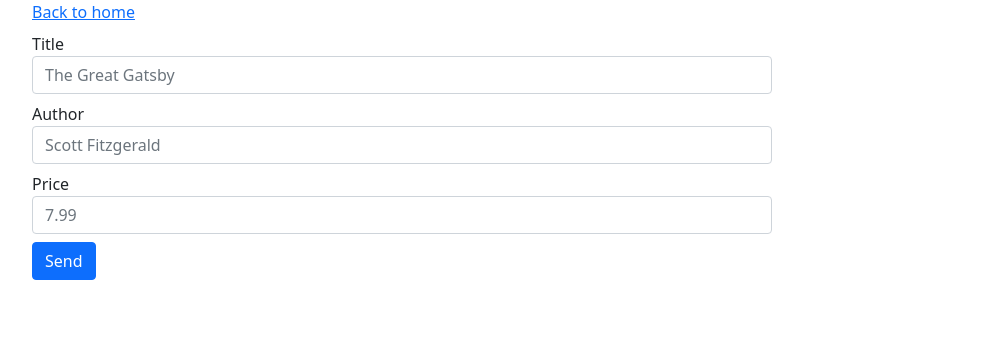
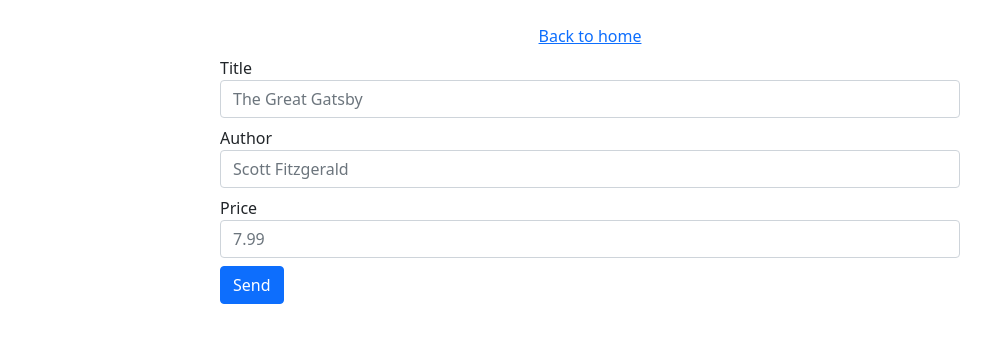
Before and after one commit to adushaj2022/book-keeper, a PHP site: page /pages/create.php in a window 1280 px wide. Shown: the part 56-399 px from the top of the page, without its empty margins (50-1041 px from the left). Run offline with PHP 8.4, Linux system fonts and the light colour scheme.

Commit message:
recentered add form

```diff
--- a/pages/create.php
+++ b/pages/create.php
@@ -16,7 +16,7 @@
         <nav class="navbar navbar-dark bg-dark">
             <a class="navbar-brand px-2" href="./">Book Keeper</a>
         </nav>
-
+        <div class="index__form">
             <a href="./index.php" class="link-primary mt-4">Back to home</a>
             <div class="index__form__bs">
                 <?php
@@ -50,11 +50,11 @@
                 </form>
             </div>
 
+
         </div>
 
     </div>
 
-
 </body>
 
 </html>
--- a/pages/index.php
+++ b/pages/index.php
@@ -25,7 +25,8 @@
                     <input type="search" name="search" class="form-control" placeholder="Search for a listing" aria-label="Search" />
 
                 </form>
-            </div <div class="index__form">
+            </div>
+            <div class="index__form">
                 <table class="table mt-3 px-5 index__table">
                     <thead>
                         <tr>
```
Lines whose indentation alone changed are shown as unchanged.
